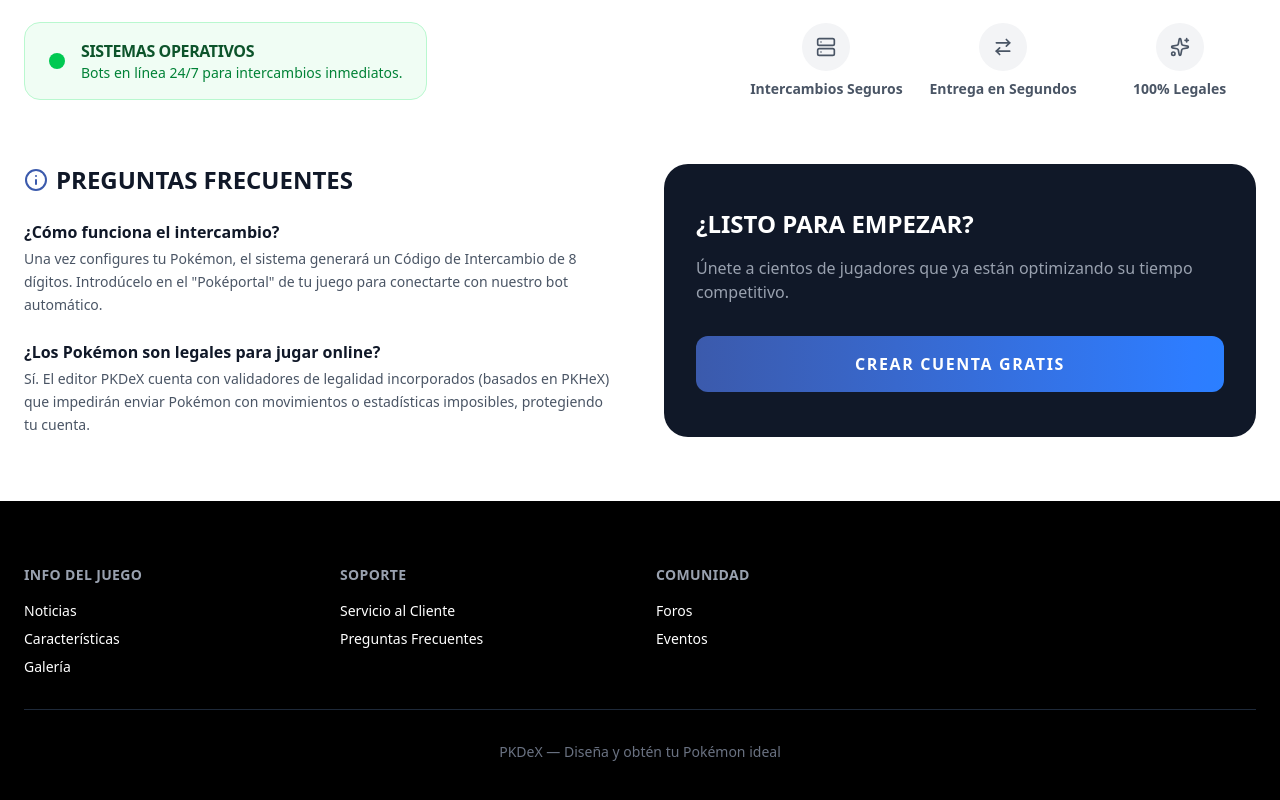
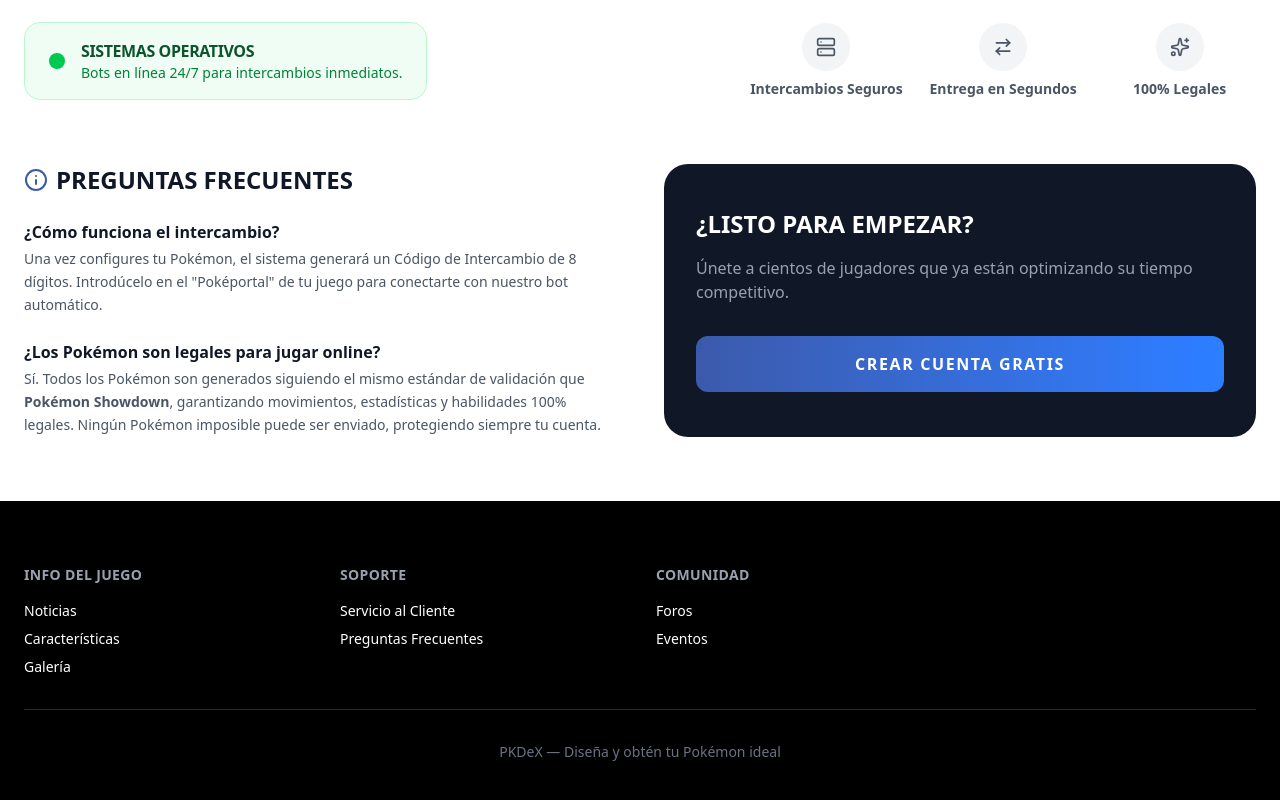
Before and after one commit to JohanGarcialife/Pokemon-SysBot-Frontend, a Next.js app: page / in a window 1280 px wide. Shown: the part 1860-2660 px from the top of the page. Built offline with nearby package versions, Linux system fonts and the light colour scheme; no server answers.

Commit message:
fix(frontend): remove PKHeX reference from FAQ, replace with Showdown standard

```diff
--- a/src/components/home/HomeTeambuilder.tsx
+++ b/src/components/home/HomeTeambuilder.tsx
@@ -166,7 +166,7 @@ export default function HomeTeambuilder({ user }: HomeTeambuilderProps) {
                    </div>
                    <div>
                      <h4 className="font-bold text-gray-900 mb-1">¿Los Pokémon son legales para jugar online?</h4>
-                     <p className="text-gray-600 text-sm leading-relaxed">Sí. El editor PKDeX cuenta con validadores de legalidad incorporados (basados en PKHeX) que impedirán enviar Pokémon con movimientos o estadísticas imposibles, protegiendo tu cuenta.</p>
+                     <p className="text-gray-600 text-sm leading-relaxed">Sí. Todos los Pokémon son generados siguiendo el mismo estándar de validación que <strong>Pokémon Showdown</strong>, garantizando movimientos, estadísticas y habilidades 100% legales. Ningún Pokémon imposible puede ser enviado, protegiendo siempre tu cuenta.</p>
                    </div>
                  </div>
                </div>
```
